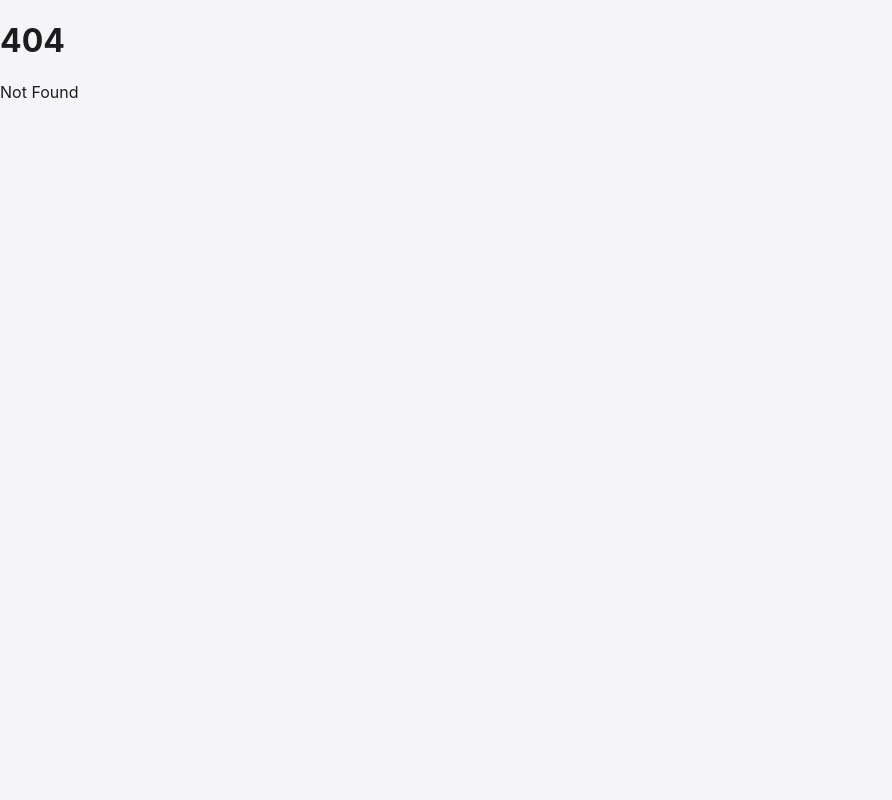
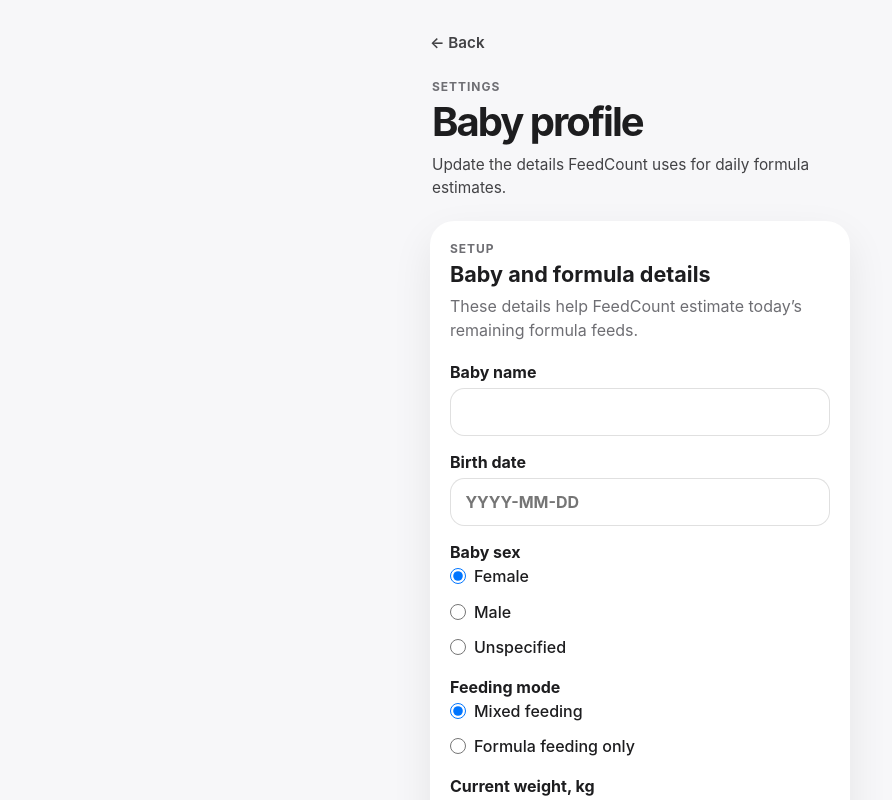
Before and after one commit to veronika-pt/feedcount, a SvelteKit app: page /settings in a window 1280 px wide. Before the commit this address had no page. Shown: the top 800 px of the page, without its empty margins (0-892 px from the left). Built offline with nearby package versions, Linux system fonts and the light colour scheme.

Commit message:
Move setup form to settings screen

```diff
--- /dev/null
+++ b/src/routes/settings/+page.svelte
@@ -0,0 +1,107 @@
+<script>
+	import { onMount } from 'svelte';
+	import { goto } from '$app/navigation';
+	import SetupForm from '$lib/components/SetupForm.svelte';
+	import { initialiseSetup, setup, updateSetup } from '$lib/stores/setupStore.js';
+
+	onMount(() => {
+		initialiseSetup();
+	});
+
+	function goHome() {
+		goto('/');
+	}
+</script>
+
+<svelte:head>
+	<title>Settings · FeedCount</title>
+	<meta
+		name="description"
+		content="FeedCount setup details for daily formula estimates."
+	/>
+</svelte:head>
+
+<main class="settings-page">
+	<button class="back-button" type="button" onclick={goHome}>
+		← Back
+	</button>
+
+	<section class="settings-header">
+		<p class="eyebrow">Settings</p>
+		<h1>Baby profile</h1>
+		<p>
+			Update the details FeedCount uses for daily formula estimates.
+		</p>
+	</section>
+
+	<SetupForm setup={$setup} onSave={updateSetup} />
+</main>
+
+<style>
+	.settings-page {
+		min-height: 100vh;
+		width: 100%;
+		padding: 24px var(--space-page-x) 36px;
+		display: flex;
+		flex-direction: column;
+		align-items: center;
+		gap: 14px;
+		background: color-mix(in srgb, var(--color-page-bg) 76%, white 24%);
+	}
+
+	.back-button,
+	.settings-header {
+		width: 100%;
+		max-width: 420px;
+	}
+
+	.back-button {
+		min-height: 38px;
+		margin: 0;
+		padding: 0;
+		border: 0;
+		background: transparent;
+		color: var(--color-text-secondary);
+		font: inherit;
+		font-size: 0.95rem;
+		font-weight: 600;
+		line-height: 1;
+		text-align: left;
+		cursor: pointer;
+	}
+
+	.back-button:hover {
+		color: var(--color-text-primary);
+	}
+
+	.settings-header {
+		padding: 4px 2px 8px;
+	}
+
+	.eyebrow {
+		margin: 0 0 8px;
+		font-size: 0.75rem;
+		font-weight: 700;
+		line-height: 1.2;
+		letter-spacing: 0.08em;
+		text-transform: uppercase;
+		color: var(--color-text-muted);
+	}
+
+	h1 {
+		margin: 0;
+		font-size: clamp(2rem, 8vw, 2.5rem);
+		font-weight: 700;
+		line-height: 1;
+		letter-spacing: -0.05em;
+		color: var(--color-text-primary);
+	}
+
+	.settings-header p:not(.eyebrow) {
+		margin: 12px 0 0;
+		font-size: 0.96rem;
+		font-weight: 400;
+		line-height: 1.45;
+		color: var(--color-text-secondary);
+	}
+</style>
```
Also changed, not shown: src/routes/+page.svelte (+59 -19 lines).
